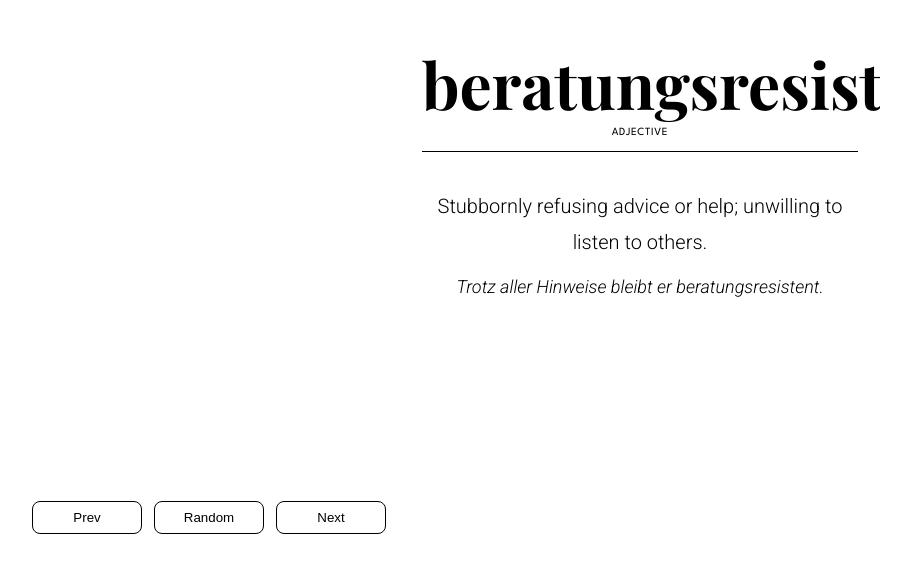
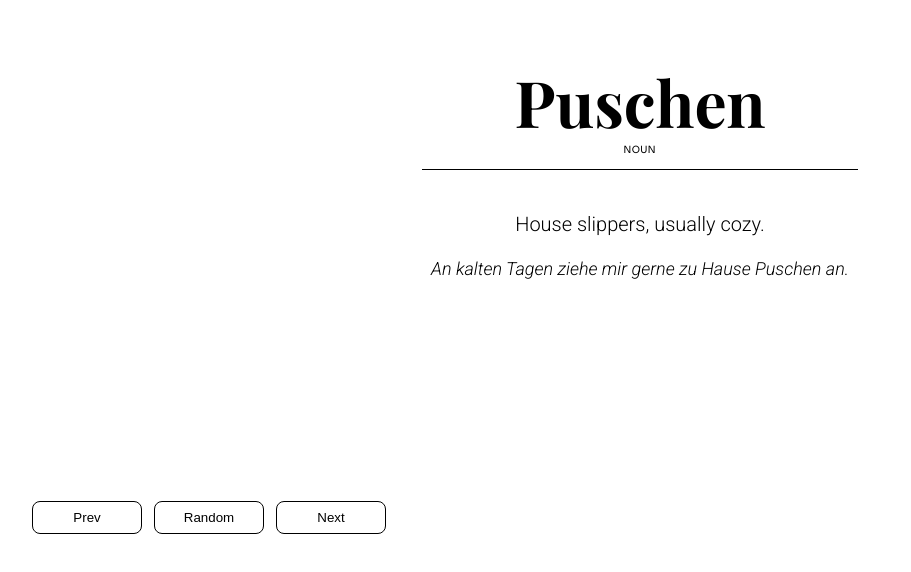
Before and after one commit to Avaru/dictionary, a Vue app: page / in a window 1280 px wide. Shown: the part 234-806 px from the top of the page, without its empty margins (0-911 px from the left). Built offline with nearby package versions, Linux system fonts and the light colour scheme; a web font is replaced by a local one.

Commit message:
Rowena's addions

```diff
--- a/src/dictionary.ts
+++ b/src/dictionary.ts
@@ -377,6 +377,48 @@ export const dictionary = [
     definition: "A Wegbier, a beer you drink while walking home from or to the bar.",
     example: "Erstmal ein Fußpils, bevor wir weiterziehen.",
   },
+  {
+    word: "Katzenjammer",
+    type: "noun",
+    definition: "A hangover.",
+    example: "Nach der Party hatte ich einen schlimmen Katzenjammer.",
+  },
+  {
+    word: "Kokolores",
+    type: "noun",
+    definition: "Nonsense; something that is silly or ridiculous. Caused or not caused by cocaine.",
+    example: "Das ist doch alles Kokolores, was du da erzählst.",
+  },
+  {
+    word: "Potzblitz",
+    type: "interjection",
+    definition: "An exclamation of surprise or astonishment.",
+    example: "Potzblitz! Das hätte ich nicht erwartet.",
+  },
+  {
+    word: "Schlitzohr",
+    type: "noun",
+    definition: "Sly fox or little rascal. A Lausbub, Schlingel or Schurke, but in a nice way.",
+    example: "Das Schlitzohr ist schon wieder entkommen!",
+  },
+  {
+    word: "gewieft",
+    type: "adjective",
+    definition: "Clever, cunning, street-smart; able to navigate tricky situations with ease.",
+    example: "Ganz schön gewieft!",
+  },
+  {
+    word: "hanebüchen",
+    type: "adjective",
+    definition: "Absurd, outrageous, or preposterous;",
+    example: "Die Handlung des Films war total hanebüchen.",
+  },
+  {
+    word: "Sapperlot",
+    type: "interjection",
+    definition: "Humorous (granny) expression of astonishment, surprise, indignation or admiration.",
+    example: "Sapperlot! Das hast du dich getraut?",
+  },
 ];
 
 export default dictionary;
```
